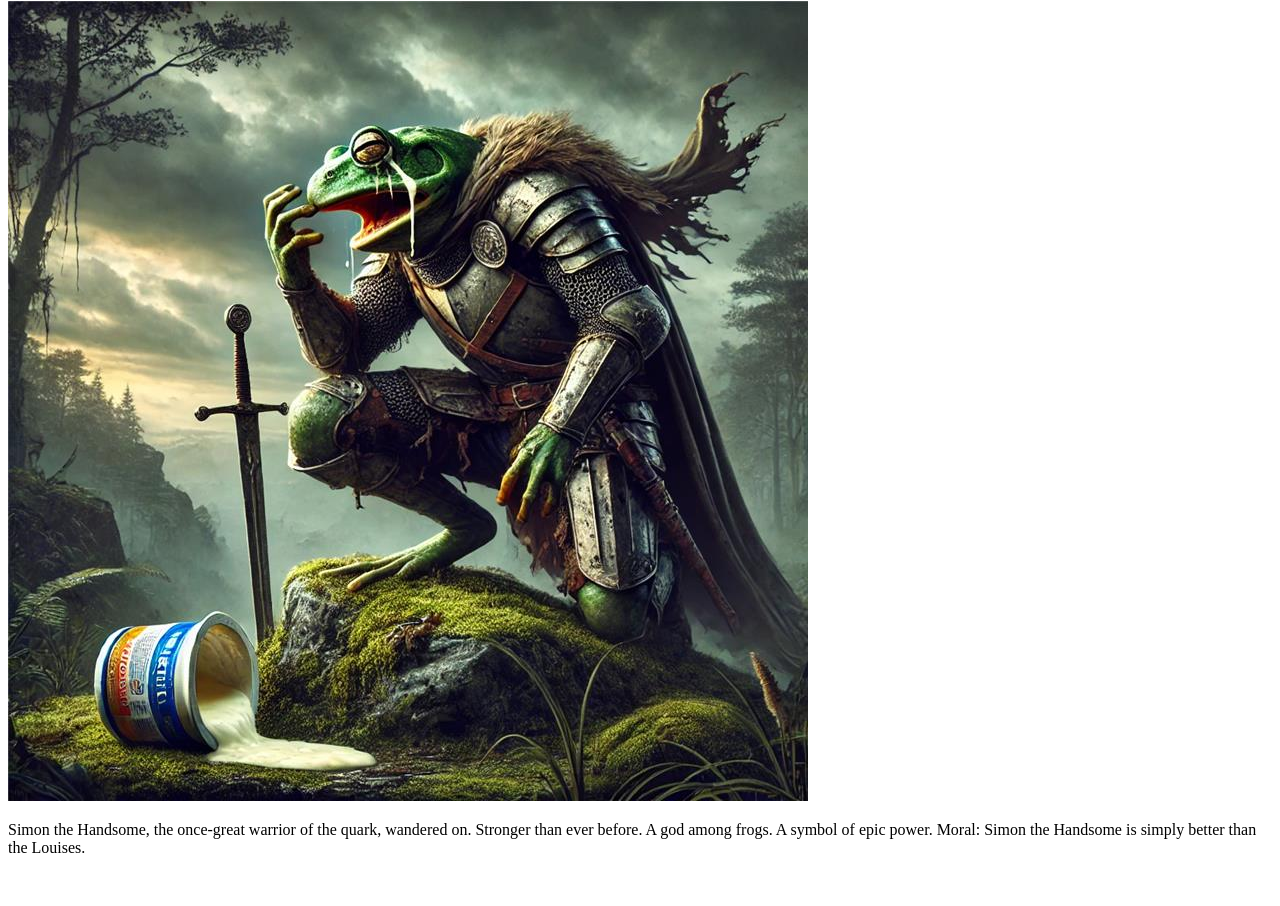
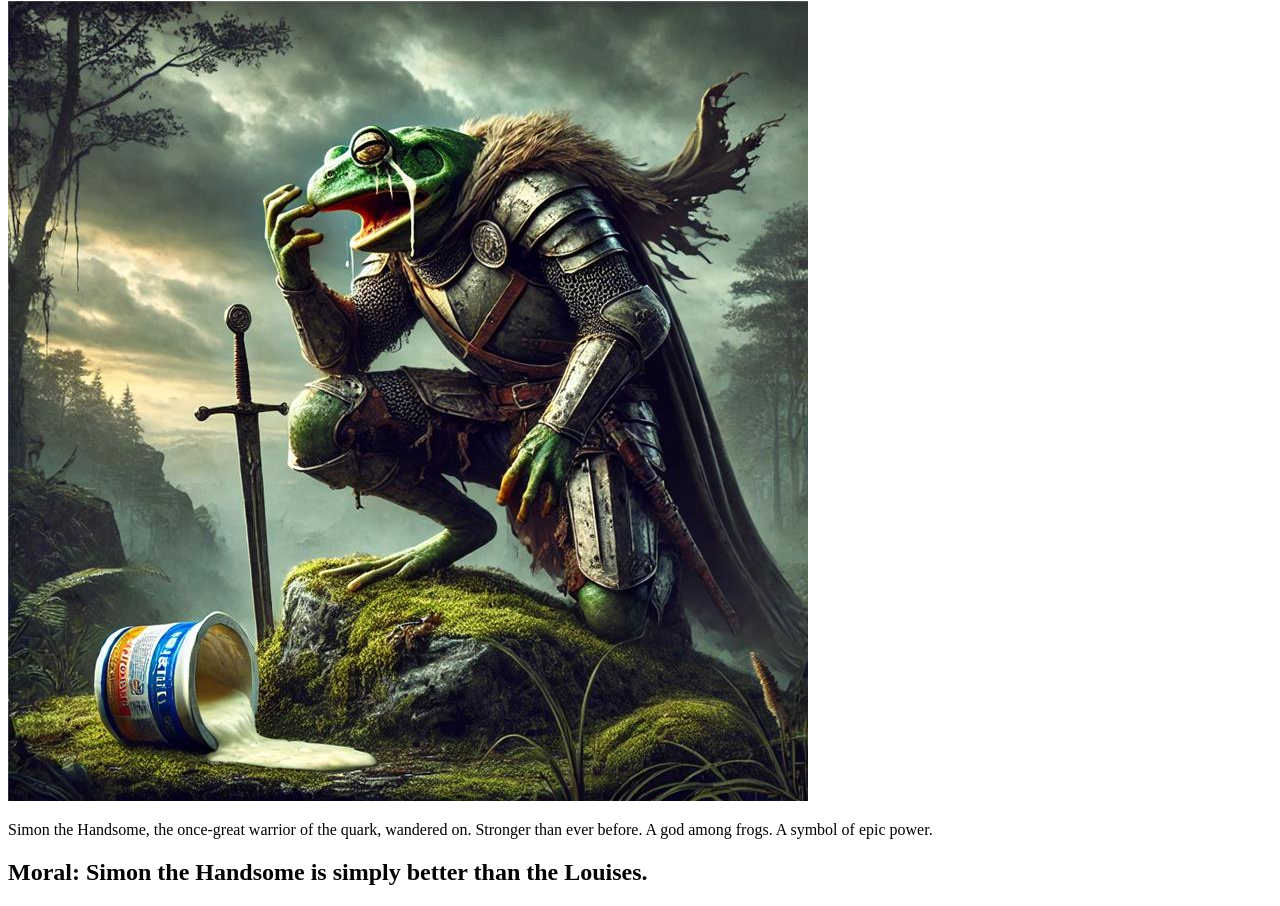
Before and after one commit to epic-ai-frogs/epic-ai-frogs, a plain HTML site: page index.html in a window 1280 px wide. Shown: the part 2765-3671 px from the top of the page. Before the commit the page ends 3638 px from the top, so only its background shows below. Drawn offline with Linux system fonts and the light colour scheme.

Commit message:
Update index.html

```diff
--- a/index.html
+++ b/index.html
@@ -18,7 +18,9 @@ But one day, the unthinkable happened. A member of the accursed people of Louise
 He breathed heavily. His gaze fell upon a puddle of spilled quark. A tear rolled down his hardened cheek. He had taken his revenge. But at what cost?</p>
 <img src="img/frog3.jpg" alt="sad ai Frog">
 <p>Simon the Handsome, the once-great warrior of the quark, wandered on. Stronger than ever before. A god among frogs. A symbol of epic power.
-Moral: Simon the Handsome is simply better than the Louises.</p>
+</p>
+
+<h2>Moral: Simon the Handsome is simply better than the Louises.</h2>
 
 
 </body>
```
